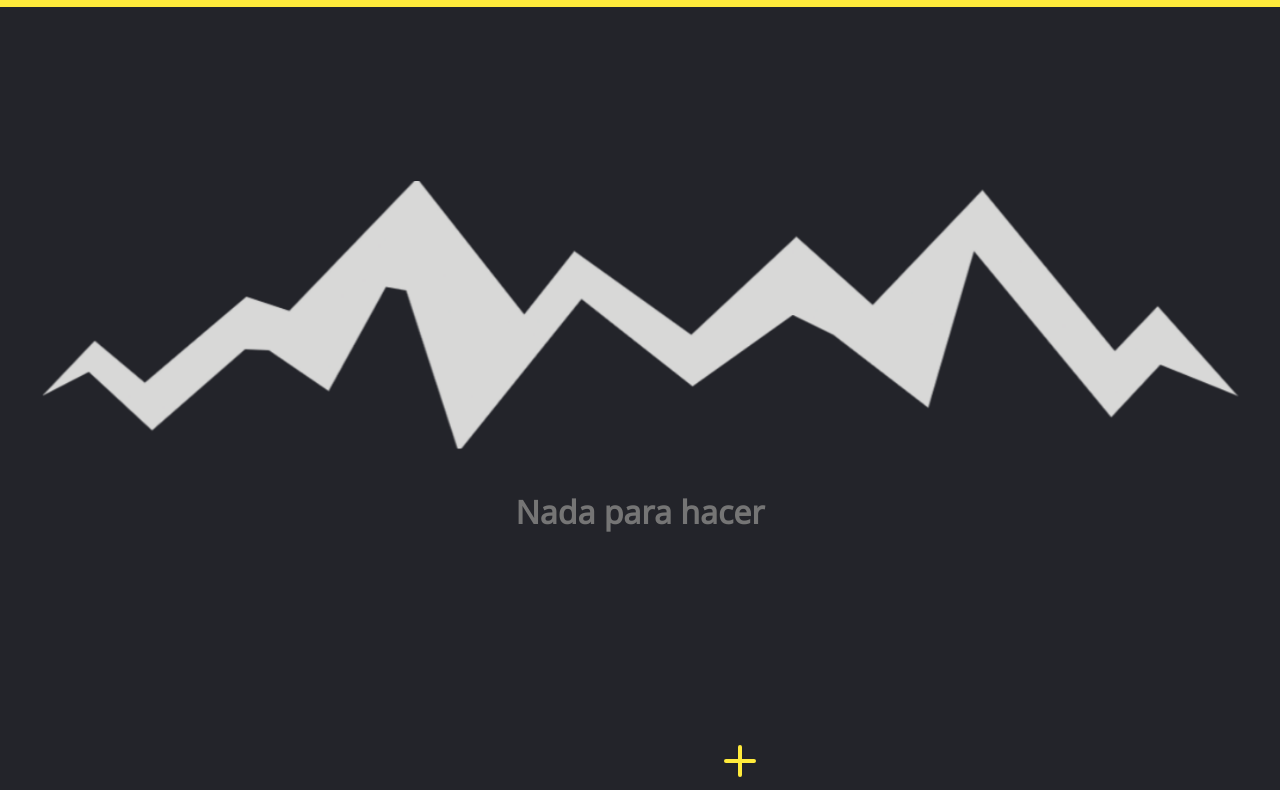
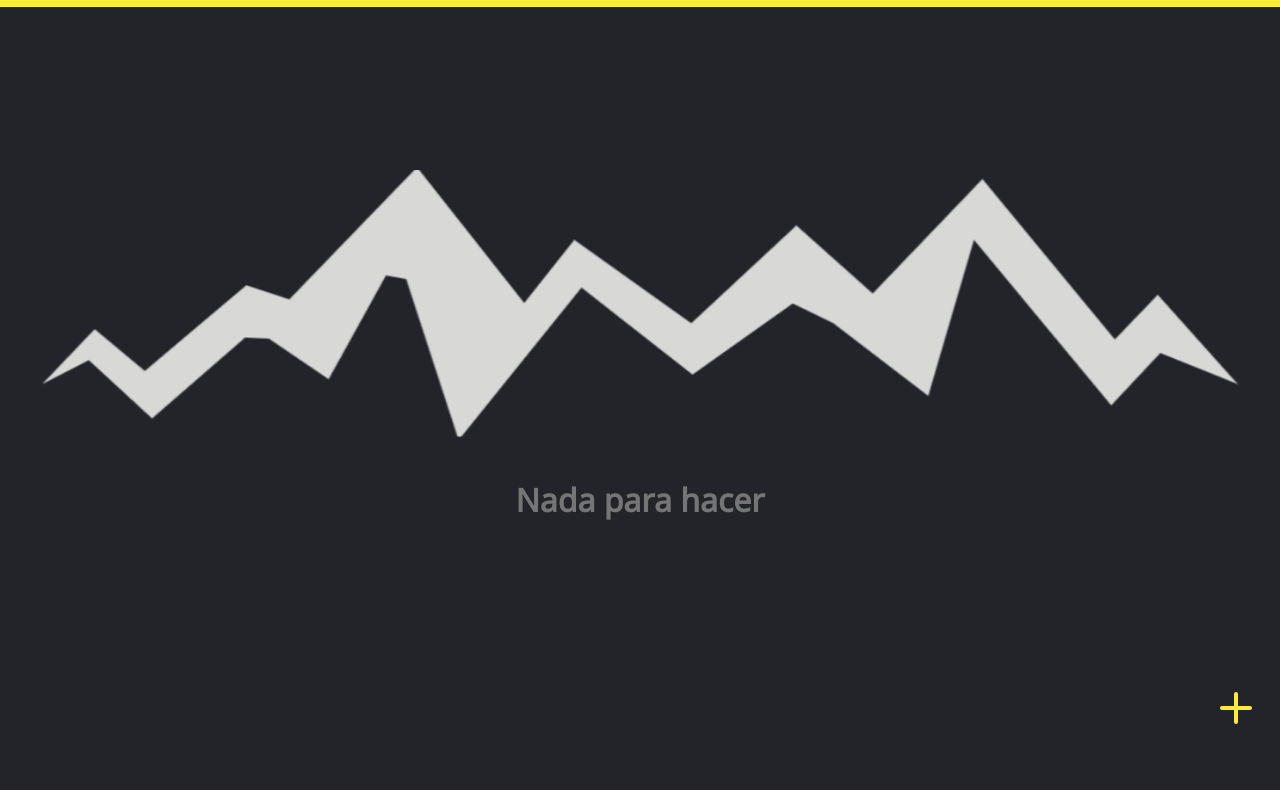
Before and after one commit to linksmati/linksmati.github.io, a plain HTML site: page reto03/index.html in a window 1280 px wide. Shown: the part 43-833 px from the top of the page. After the commit the page ends 800 px from the top, so only its background shows below. Drawn offline with Linux system fonts and the light colour scheme.

Commit message:
modificacion en el html, css y js

```diff
--- a/reto03/css/style.css
+++ b/reto03/css/style.css
@@ -5,9 +5,20 @@ body{
 }
 .contenedor{
     display: flex;
+    width: 100vw;
+    height: 100vh;
     flex-direction: column;
     align-items: center;
+    justify-content: space-between;
 }
+
+
+
+
+
+
+
+
 header{
     display: flex;
     align-items: center;
@@ -26,31 +37,13 @@ header h1{
     color: #333;
 }
 
-.main{
-    height: 100vh;
-    display: flex;
-    align-items: center;
-    justify-content: center;
-    position: absolute;
-}
-.main__fondo{
-    display: flex;
-    flex-direction: column;
-    align-items: center;
-    gap: 40px;
-    margin: 0 20px;
-}
-.main__fondo p{
-    font-weight: bold;
-    font-size: 2rem;
-    color: #757575;
-}
-#add_button{
-    position: relative;
-    top: 730px;
-    left: 100px;
-}
-/* Poop-Up */
+
+
+
+
+
+
+/* POOP-UP */
 .pop_up{
     display: none;
     margin: 10px 10px;
@@ -149,12 +142,49 @@ form label{
 }
 
 
+
+
+
+
+
+
+
+
+
+/* FONDO DE LA APLICACION  */
+
+
+.fondo__contenedor{
+    display: flex;
+    flex-direction: column;
+    align-items: center;
+    gap: 40px;
+    margin: 0 20px;
+}
+.fondo__contenedor p{
+    font-weight: bold;
+    font-size: 2rem;
+    color: #757575;
+}
+.contenedorBoton{
+    width: 100%;
+    display: flex;
+    justify-content: flex-end;
+    padding:0 20px 20px 0;
+}
+
+
+
+
+
+
+
 /* FUNCIONALIDADES */
 
 /* POP UP */
 .pop_up.mostrar{
     display: flex;
 }
-.main.esconder{
+.fondo.esconder{
     display: none;
 }
--- a/reto03/index.html
+++ b/reto03/index.html
@@ -20,20 +20,10 @@
             <h1>TASKS</h1>
             <img src="/reto03/assets/icons/person.svg" alt="">
         </header>
-        <section class="main">
-            <div class="main__fondo">
-                <img src="/reto03/assets/img/montañas.webp" alt="">
-                <p>Nada para hacer</p>
-            </div>
-        </section>
-        <a id="add_button" href="">
-            <svg xmlns="http://www.w3.org/2000/svg" class="icon icon-tabler icon-tabler-plus" width="48" height="48" viewBox="0 0 24 24" stroke-width="2" stroke="#FFEB3B" fill="none" stroke-linecap="round" stroke-linejoin="round">
-                <path stroke="none" d="M0 0h24v24H0z" fill="none"/>
-                <line x1="12" y1="5" x2="12" y2="19" />
-                <line x1="5" y1="12" x2="19" y2="12" />
-            </svg>
-        </a>
-        <section class="pop_up" >
+
+
+
+        <div class="pop_up" >
             <div class="contenedor--pop_up">
                 <h2>Ingresa una tarea</h2>
                 <form action="">
@@ -61,7 +51,31 @@
                     <a class="pop-up__butttons--agregar" href="">Agregar</a>
                 </div>
             </div>
-        </section>
+        </div>
+
+
+
+        <div class="fondo">
+            <div class="fondo__contenedor">
+                <img src="/reto03/assets/img/montañas.webp" alt="">
+                <p>Nada para hacer</p>
+            </div>
+        </div>
+
+
+
+        <div class="contenedorBoton">
+            <a id="add_button" href="">
+                <svg xmlns="http://www.w3.org/2000/svg" class="icon icon-tabler icon-tabler-plus" width="48" height="48" viewBox="0 0 24 24" stroke-width="2" stroke="#FFEB3B" fill="none" stroke-linecap="round" stroke-linejoin="round">
+                    <path stroke="none" d="M0 0h24v24H0z" fill="none"/>
+                    <line x1="12" y1="5" x2="12" y2="19" />
+                    <line x1="5" y1="12" x2="19" y2="12" />
+                </svg>
+            </a>
+        </div>
+
+
+
     </div>
     <script src="/reto03/js/add__button.js"></script>
 </body>
--- a/reto03/js/add__button.js
+++ b/reto03/js/add__button.js
@@ -1,7 +1,8 @@
 const button = document.getElementById('add_button')
 const pop_up = document.querySelector('.pop_up')
-const main = document.querySelector('.main')
+const fondo = document.querySelector('.fondo')
 
-button.addEventListener('click', ()=>{
-    pop_up.classList.add('mostrar')
+button.addEventListener('click', function(){
+    pop_up.classList.add('mostrar');
+    fondo.classList.add('esconder')
 })
```
